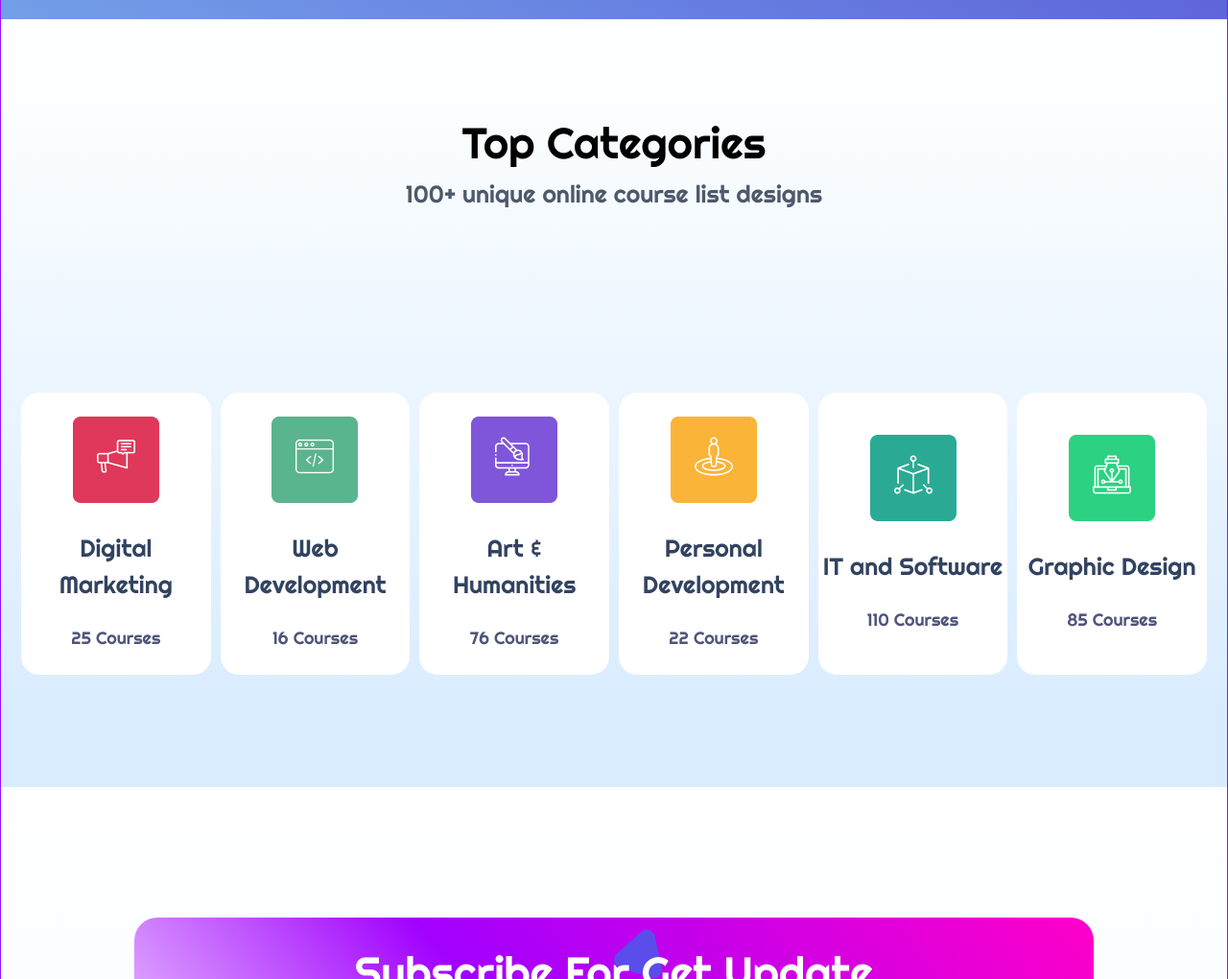
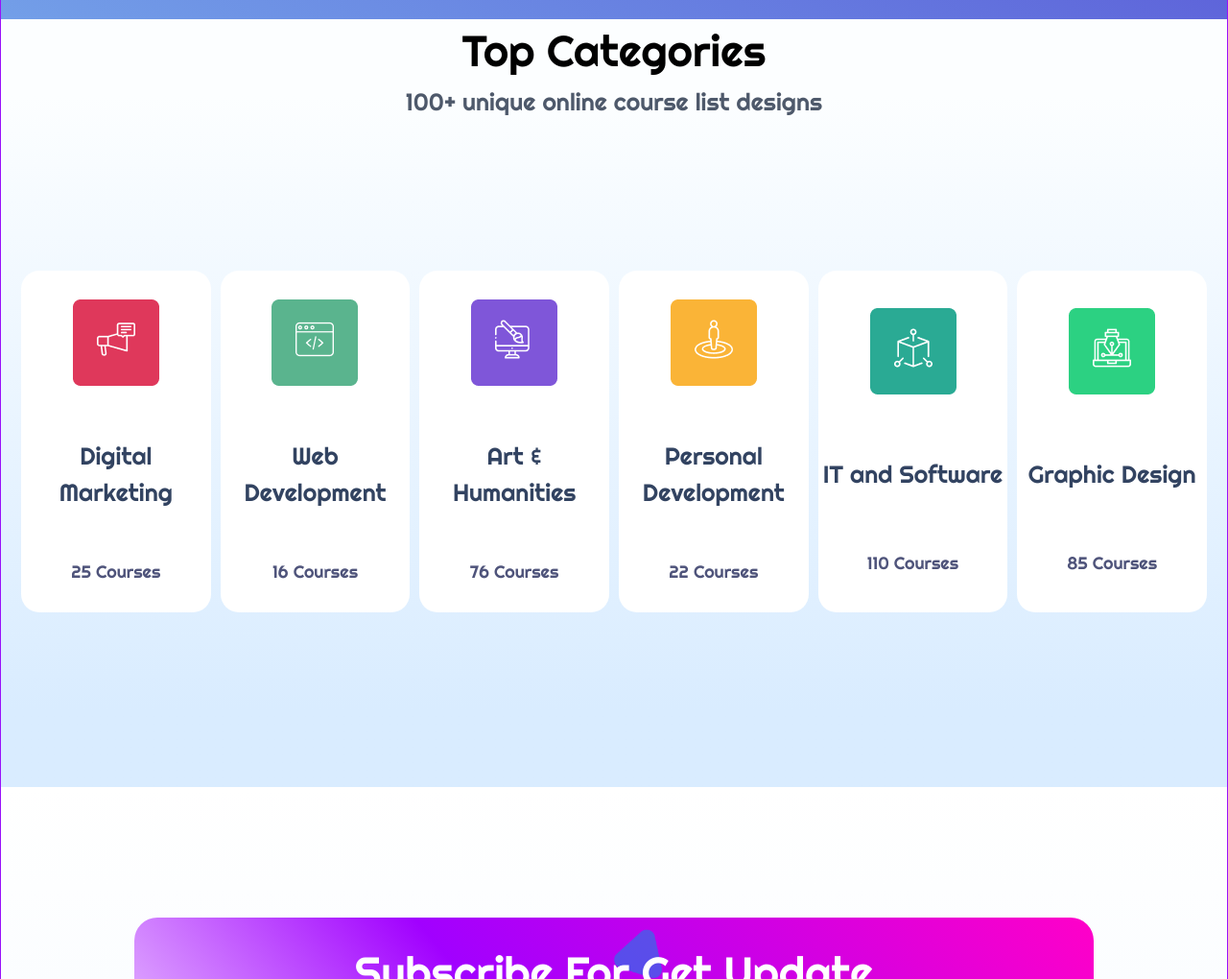
Before and after one commit to Paramesh-Kumar-2004/Landing_Page_Task-2, a plain HTML site: page index.html in a window 1280 px wide. Shown: the part 2660-3680 px from the top of the page at 96% size. Drawn offline with nearby package versions, Linux system fonts and the light colour scheme.

Commit message:
Update Styles

```diff
--- a/index.html
+++ b/index.html
@@ -177,8 +177,6 @@
         </div>
 
     </header>
-
-
 
 
 
@@ -411,10 +409,10 @@
         </div>
 
         <!-- Cards -->
-        <div class="flex flex-wrap justify-center items-center gap-4 w-full h-auto">
+        <div class="flex flex-1 flex-wrap justify-center items-center gap-4 w-full h-auto">
             <!-- Card 1 -->
             <div
-                class="flex flex-col items-center justify-center  flex-1 w-38 h-72 rounded-2xl mb-6 bg-white shadow-[0_0_0px_3px_#FFFFFF]">
+                class="flex flex-col items-center justify-evenly flex-1 w-full h-[350px] 2xl:h-[600px] rounded-2xl mb-6 bg-white shadow-[0_0_0px_3px_#FFFFFF]">
                 <div class="pb-7">
                     <img src="assets/Top Categories/Image1.png" alt="Digital Marketing" />
                 </div>
@@ -428,7 +426,7 @@
 
             <!-- Card 2 -->
             <div
-                class="flex flex-col items-center justify-center  flex-1 w-38 h-72 rounded-2xl mb-6 bg-white shadow-[0_0_0px_3px_#FFFFFF]">
+                class="flex flex-col items-center justify-evenly flex-1 w-full h-[350px] 2xl:h-[600px] rounded-2xl mb-6 bg-white shadow-[0_0_0px_3px_#FFFFFF]">
                 <div class="pb-7">
                     <img src="assets/Top Categories/Image2.png" alt="Web Development" />
                 </div>
@@ -442,7 +440,7 @@
 
             <!-- Card 3 -->
             <div
-                class="flex flex-col items-center justify-center  flex-1 w-38 h-72 rounded-2xl mb-6 bg-white shadow-[0_0_0px_3px_#FFFFFF]">
+                class="flex flex-col items-center justify-evenly flex-1 w-full h-[350px] 2xl:h-[600px] rounded-2xl mb-6 bg-white shadow-[0_0_0px_3px_#FFFFFF]">
                 <div class="pb-7">
                     <img src="assets/Top Categories/Image3.png" alt="Art & Humanities" />
                 </div>
@@ -456,7 +454,7 @@
 
             <!-- Card 4 -->
             <div
-                class="flex flex-col items-center justify-center  flex-1 w-38 h-72 rounded-2xl mb-6 bg-white shadow-[0_0_0px_3px_#FFFFFF]">
+                class="flex flex-col items-center justify-evenly flex-1 w-full h-[350px] 2xl:h-[600px] rounded-2xl mb-6 bg-white shadow-[0_0_0px_3px_#FFFFFF]">
                 <div class="pb-7">
                     <img src="assets/Top Categories/Image4.png" alt="Personal Development" />
                 </div>
@@ -470,7 +468,7 @@
 
             <!-- Card 5 -->
             <div
-                class="flex flex-col items-center justify-center  flex-1 w-38 h-72 rounded-2xl mb-6 bg-white shadow-[0_0_0px_3px_#FFFFFF]">
+                class="flex flex-col items-center justify-evenly flex-1 w-full h-[350px] 2xl:h-[600px] rounded-2xl mb-6 bg-white shadow-[0_0_0px_3px_#FFFFFF]">
                 <div class="pb-7">
                     <img src="assets/Top Categories/Image5.png" alt="IT and Software" />
                 </div>
@@ -484,7 +482,7 @@
 
             <!-- Card 6 -->
             <div
-                class="flex flex-col items-center justify-center  flex-1 w-38 h-72 rounded-2xl mb-6 bg-white shadow-[0_0_0px_3px_#FFFFFF]">
+                class="flex flex-col items-center justify-evenly flex-1 w-full h-[350px] 2xl:h-[600px] rounded-2xl mb-6 bg-white shadow-[0_0_0px_3px_#FFFFFF]">
                 <div class="pb-7">
                     <img src="assets/Top Categories/Image6.png" alt="Graphic Design" />
                 </div>
```
